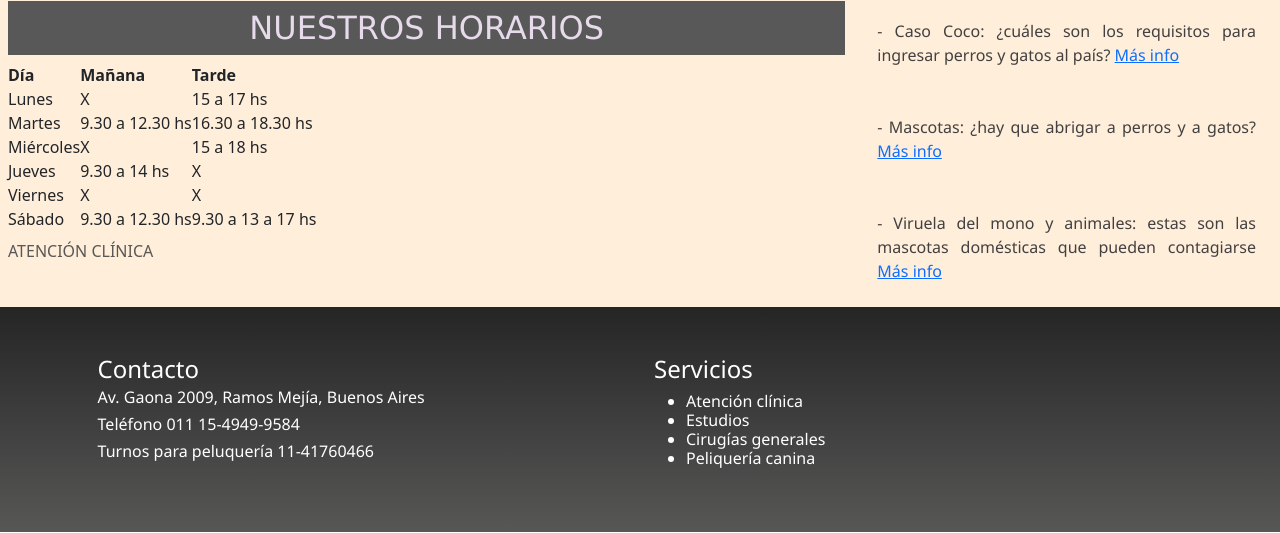
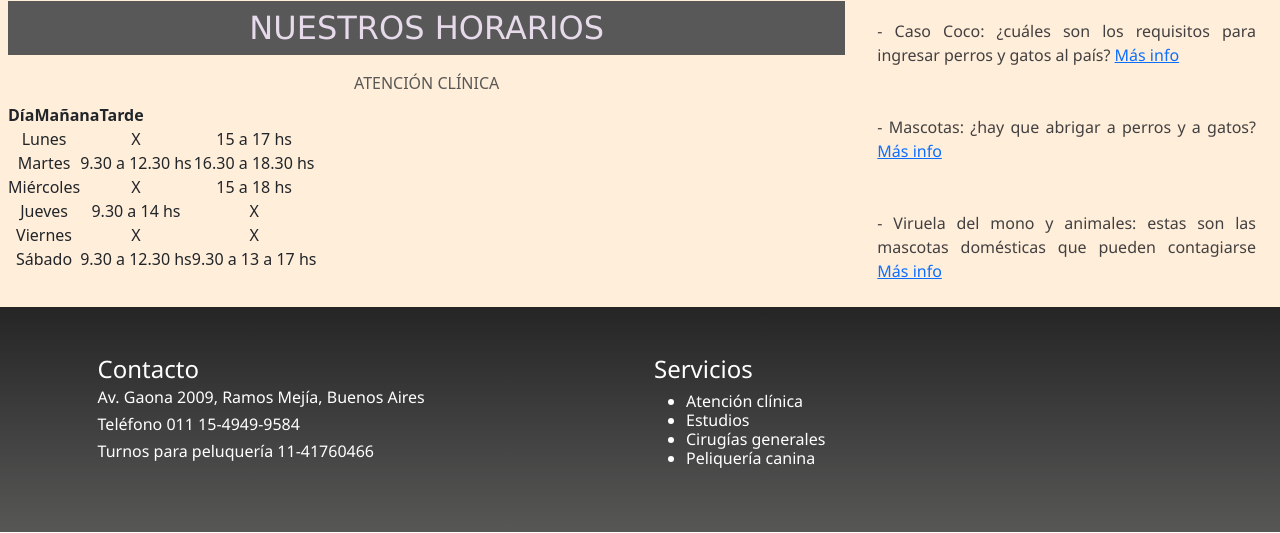
Before and after one commit to marielaGimenez1990/proyecto-veterinariaHocicos, a plain HTML site: page index.html in a window 1280 px wide. Shown: the part 1456-1989 px from the top of the page. Drawn offline with nearby package versions, Linux system fonts and the light colour scheme.

Commit message:
cambios en la tabla de horarios

```diff
--- a/index.html
+++ b/index.html
@@ -135,8 +135,8 @@
                 <h2 data-aos="flip-left" class="p-2">NUESTROS HORARIOS</h2>
                 <!-- TABLA DE HORARIOS  -->
 
-                <table>
-                    <caption>ATENCIÓN CLÍNICA</caption>
+                <table class=" d-flex justify-content-center flex-column text-center">
+                    <caption class="text-center">ATENCIÓN CLÍNICA</caption>
 
                     <thead>
                         <tr>
```
